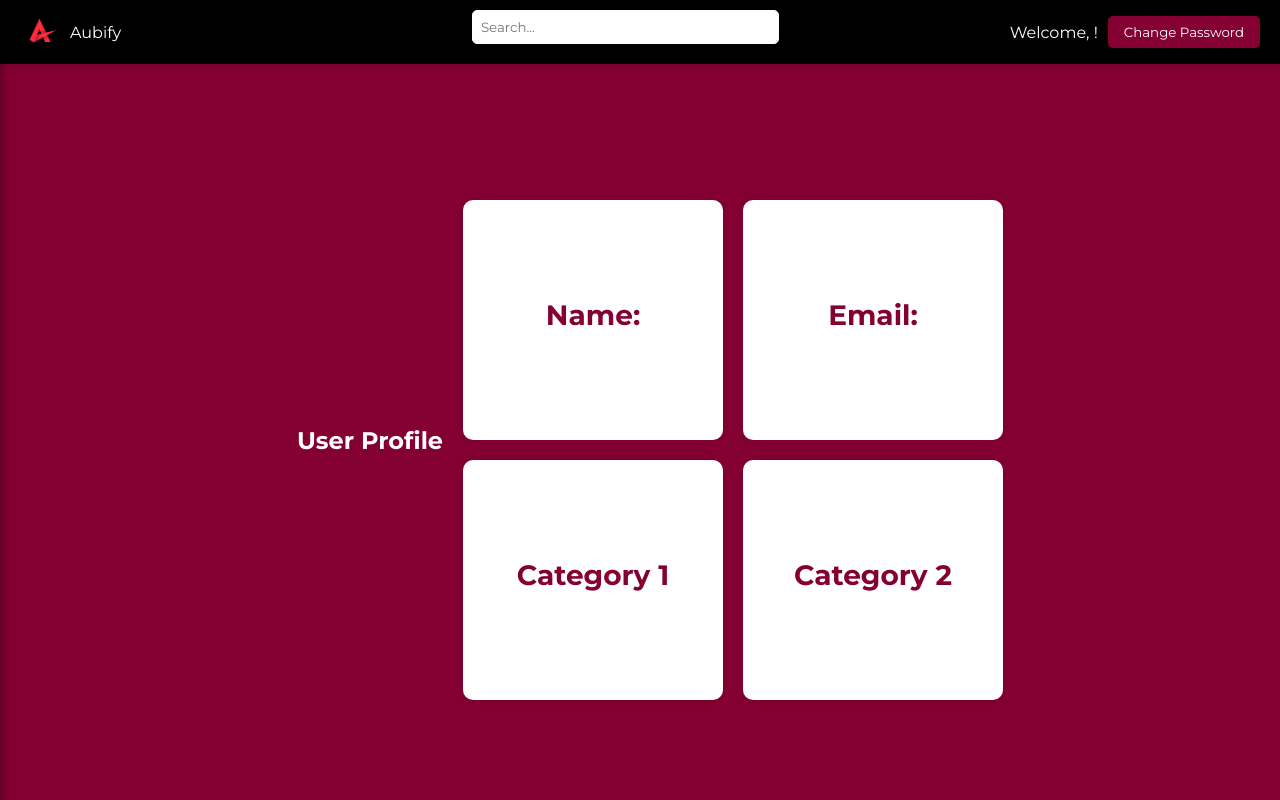
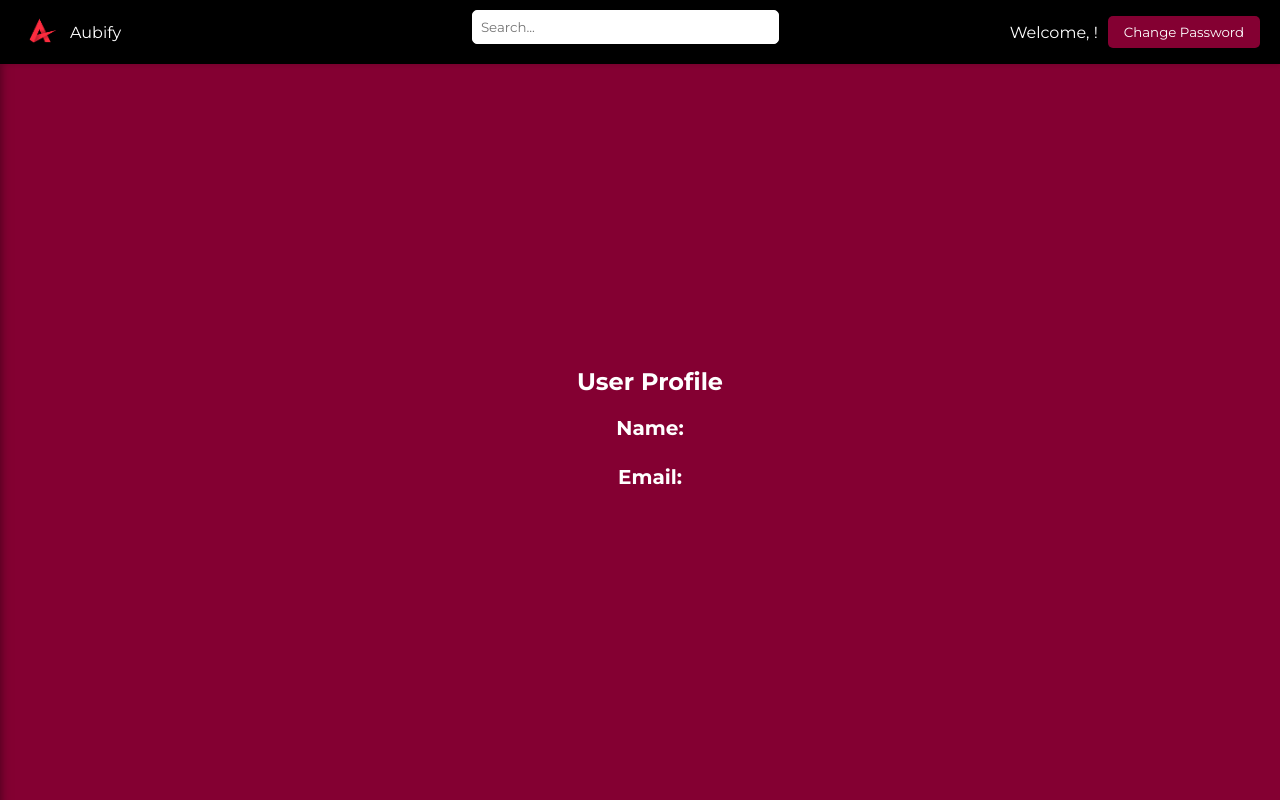
Before and after one commit to omarabbas1/Aubify, a React (Create React App) app: page /userprofile in a window 1280 px wide. Built offline with nearby package versions, Linux system fonts and the light colour scheme.

Commit message:
Reverted to old userprofile style

```diff
--- a/src/components/UserProfile/UserProfile.css
+++ b/src/components/UserProfile/UserProfile.css
@@ -1,63 +1,39 @@
 .user-profile-container {
-  background-color: #840032;
+  background-color: #840032; /* Change background color */
   position: fixed;
-  top: 60px;
+  top: 60px; /* Adjusted to account for the navbar height */
   left: 0;
   width: 100%;
-  height: calc(100% - 60px);
-  display: flex;
-  justify-content: center;
-  align-items: center;
-  color: #ffffff;
-  padding-top: 20px;
-}
-
-.user-profile-box {
-  width: 540px; /* Increased width of the container */
-  height: 520px; /* Increased height of the container */
-  display: grid;
-  grid-template-columns: 1fr 1fr;
-  grid-template-rows: 1fr 1fr;
-  gap: 20px;
-  padding: 20px;
-}
-
-.profile-category {
-  background-color: #ffffff;
-  border-radius: 10px;
-  box-shadow: 0px 0px 10px rgba(0, 0, 0, 0.1);
+  height: calc(100% - 60px); /* Adjusted to account for the navbar height */
   display: flex;
   flex-direction: column;
   justify-content: center;
   align-items: center;
-  text-align: center;
-  transition: background-color 0.3s;
-  width: 260px; /* Increased width of each category */
-  height: 240px; /* Increased height of each category */
-  cursor: pointer;
+  color: #ffffff; /* Change text color */
+  padding-top: 20px; /* Added padding to align with the navbar */
 }
 
-.profile-category:hover {
-  background-color: #f0f0f0;
+.user-profile-container h2 {
+  font-size: 24px;
+  margin-bottom: 20px;
+  text-align: left; /* Align header to the left */
+  margin-left: 20px; /* Add margin to align with the content */
 }
 
-.profile-category h3 {
-  font-size: 28px; /* Decreased font size */
-  margin-bottom: 10px;
-  color: #840032;
-  text-align: center;
-  font-weight: bold;
+.user-profile-container h3 {
+  font-size: 20px; /* Adjusted font size for name and mail */
+  margin-bottom: 10px; /* Added margin bottom for separation */
+  text-align: left; /* Align text to the left */
+  margin-left: 20px; /* Add margin to align with the content */
+  display: block; /* Display as block element*/
 }
 
-.profile-category .content {
-  flex-grow: 1;
-  width: 100%;
+.user-profile-container .profile-info {
+  margin-bottom: 15px;
   display: flex;
-  justify-content: center;
   align-items: center;
 }
 
-.profile-category .category-content {
-  font-size: 22px; /* Decreased font size */
-  color: #555555;
+.user-profile-container .profile-info label {
+  margin-right: 10px;
 }
--- a/src/components/UserProfile/UserProfile.jsx
+++ b/src/components/UserProfile/UserProfile.jsx
@@ -1,55 +1,24 @@
-import React, { useState } from 'react';
+import React from 'react';
 import { useLocation } from 'react-router-dom';
 import './UserProfile.css';
 import Navbar from '../NavBar/NavBar';
 
 const UserProfile = () => {
-  const [nameVisible, setNameVisible] = useState(false);
-  const [emailVisible, setEmailVisible] = useState(false);
-  const [category1Visible, setCategory1Visible] = useState(false);
-  const [category2Visible, setCategory2Visible] = useState(false);
   const userName = localStorage.getItem('username');
   const userEmail = localStorage.getItem('userEmail');
   const location = useLocation();
 
-  // Function to toggle visibility of content and heading
-  const toggleVisibility = (setState) => {
-    setState((prevState) => !prevState);
-  };
-
   return (
     <div className="user-profile-container">
       {location.pathname === '/userprofile' && <Navbar showChangePassword={true} />}
-      <h2 className="user-profile-heading">User Profile</h2>
-      <div className="user-profile-box">
-        <div className="profile-category" onClick={() => toggleVisibility(setNameVisible)}>
-          {nameVisible ? (
-            <div className="category-content">{userName}</div>
-          ) : (
-            <h3 className="category-heading">Name:</h3>
-          )}
-        </div>
-        <div className="profile-category" onClick={() => toggleVisibility(setEmailVisible)}>
-          {emailVisible ? (
-            <div className="category-content">{userEmail}</div>
-          ) : (
-            <h3 className="category-heading">Email:</h3>
-          )}
-        </div>
-        <div className="profile-category" onClick={() => toggleVisibility(setCategory1Visible)}>
-          {category1Visible ? (
-            <div className="category-content">Content for Category 1</div>
-          ) : (
-            <h3 className="category-heading">Category 1</h3>
-          )}
-        </div>
-        <div className="profile-category" onClick={() => toggleVisibility(setCategory2Visible)}>
-          {category2Visible ? (
-            <div className="category-content">Content for Category 2</div>
-          ) : (
-            <h3 className="category-heading">Category 2</h3>
-          )}
-        </div>
+      <h2>User Profile</h2>
+      <div className="profile-info">
+        <h3>Name:</h3>
+        <div>{userName}</div>
+      </div>
+      <div className="profile-info">
+        <h3>Email:</h3>
+        <div>{userEmail}</div>
       </div>
     </div>
   );
```
